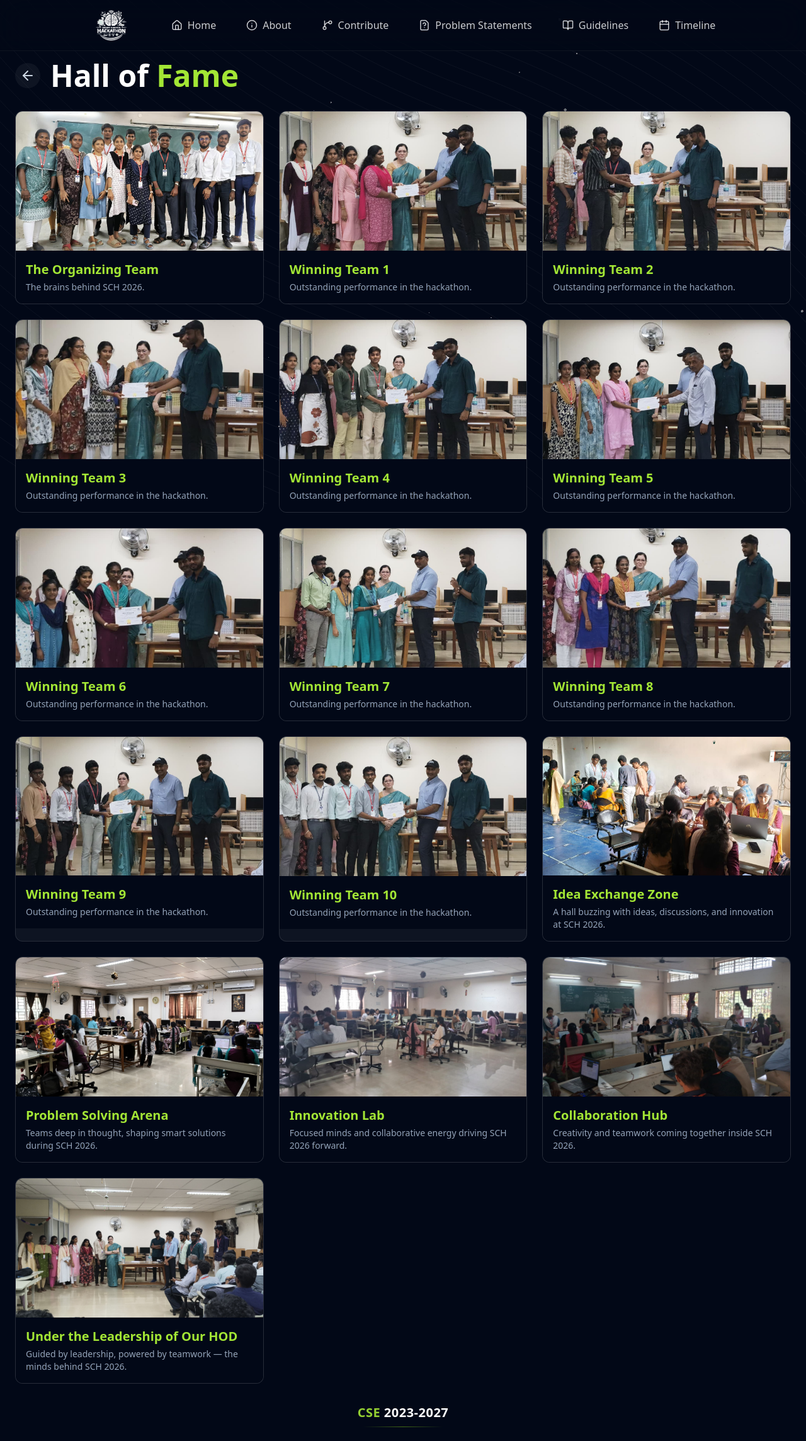
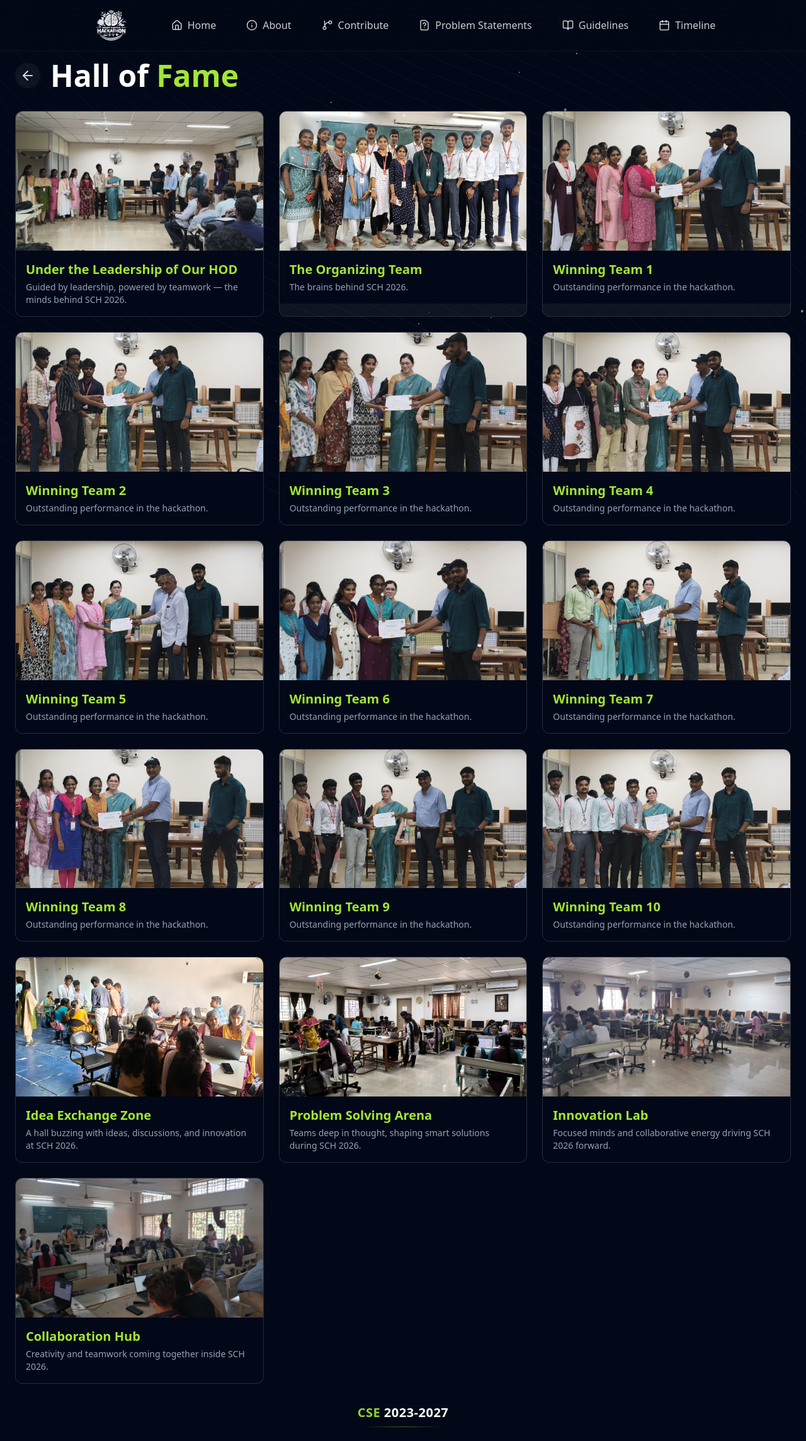
Before and after one commit to Dineshkumar-DK19/GCEE-Smart-college-hackathon, a React (Vite) app: page /gallery in a window 1280 px wide. Shown: the top 2288 px of the page at 63% size. Built offline with nearby package versions, Linux system fonts and the light colour scheme.

Commit message:
Update UI and redeploy build

```diff
--- a/src/pages/Gallery.jsx
+++ b/src/pages/Gallery.jsx
@@ -5,6 +5,12 @@ import { ArrowLeft } from "lucide-react";
 // Gallery Images (FINAL & CLEAN)
 const galleryImages = [
   // 🔹 HOD with Organizers (FIRST)
+    {
+    id: "hod-organizers",
+    src: "/PIC/Overall.jpeg",
+    title: "Under the Leadership of Our HOD",
+    desc: "Guided by leadership, powered by teamwork — the minds behind SCH 2026.",
+  },
 
   // 🔹 Organizing Team
   {
@@ -49,12 +55,7 @@ const galleryImages = [
     desc: "Creativity and teamwork coming together inside SCH 2026.",
   },
 
-  {
-    id: "hod-organizers",
-    src: "/PIC/Overall.jpeg",
-    title: "Under the Leadership of Our HOD",
-    desc: "Guided by leadership, powered by teamwork — the minds behind SCH 2026.",
-  },
+
 ];
 
 const Gallery = () => {
```
Also changed, not shown: 2 other files (tests, documents, lock files or other folders).
